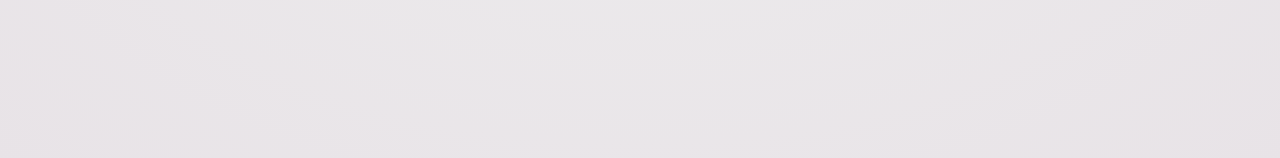
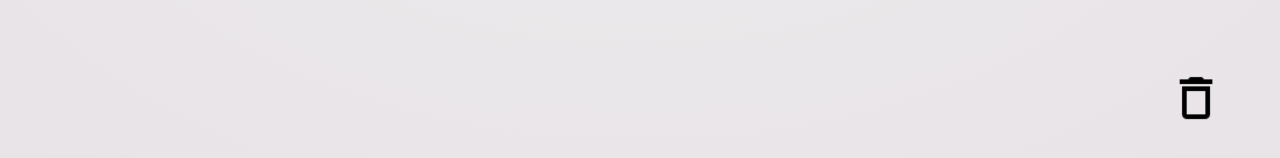
Before and after one commit to HakanKOCAK/UPayments-case-study, a React (Create React App) app: page /products/1 in a window 1280 px wide. Shown: the part 634-792 px from the top of the page. Built offline with nearby package versions, Linux system fonts and the light colour scheme.

Commit message:
Modal implementation completed

```diff
--- a/src/App.tsx
+++ b/src/App.tsx
@@ -1,12 +1,18 @@
 import React from 'react';
 import { Navigate, Outlet, Route, Routes } from 'react-router-dom';
+import Modal from './components/Modal';
 import Navbar from './components/Navbar';
 import Product from './pages/products/Product';
 import Products from './pages/products/Products';
+import { useAppSelector } from './store/hooks';
+import { isModalOpen } from './store/modal';
 
 function App() {
+  const isOpen = useAppSelector(isModalOpen);
+
   return (
-    <div className="flex flex-col min-h-screen bg-radial-gradient from-very-light-pink to-light-grey pt-8 px-4 md:px-10 lg:px-14 pb-2">
+    <div className="flex min-h-screen bg-radial-gradient from-very-light-pink to-light-grey pt-8 px-4 md:px-10 lg:px-14 pb-2 z-0">
+      <div className={`flex flex-col flex-grow ${isOpen ? 'blur-xs' : ''}`}>
         <Navbar />
         <Routes>
           <Route path="/" element={<Navigate replace to="/products" />} />
@@ -22,6 +28,8 @@ function App() {
           </Route>
         </Routes>
       </div>
+      <Modal />
+    </div>
   );
 }
 
--- /dev/null
+++ b/src/components/Modal.tsx
@@ -0,0 +1,58 @@
+import React from 'react'
+import { useAppDispatch, useAppSelector } from '../store/hooks';
+import { closeModal, isModalOpen, modalDetails } from '../store/modal';
+
+const Modal: React.FC = () => {
+  const dispatch = useAppDispatch();
+  const isOpen = useAppSelector(isModalOpen); //Check if modal is open
+  const details = useAppSelector(modalDetails); //Get modal details
+
+  //Check if modal is opened return null if closed
+  if (!isOpen) {
+    return null;
+  }
+
+  //Closes the modal
+  const handleClose = () => {
+    dispatch(closeModal());
+  }
+
+  // TODO --- a function will be triggered.
+  const handleConfirm = () => {
+    dispatch(details.onConfirm)
+    dispatch(closeModal());
+  }
+
+  return (
+    <div
+      className="flex z-50 fixed justify-center items-center w-full h-full left-0 top-0"
+      onClick={handleClose}
+    >
+      <div
+        className="flex flex-col justify-between rounded-md bg-black opacity-60 h-1/4 w-9/12 sm:w-7/12 md:w-1/2 lg:w-1/3 xl:w-1/4 p-3"
+        onClick={(e) => e.stopPropagation()} //Do not close modal if clicked inside
+      >
+        <header className="text-white text-lg font-semibold break-words">{details.title}</header>
+        <p className="text-white text-base font break-words">{details.text}</p>
+        <div className="flex flex-row justify-end w-full">
+          {details.isConfirmButtonActive && (
+            <button
+              className="bg-green-300 mr-3 w-24 h-7 rounded-md hover:scale-110 duration-75 hover:bg-green-500 text-black font-bold"
+              onClick={handleConfirm}
+            >
+              {details.confirmButtonText}
+            </button>
+          )}
+          <button
+            className="bg-red-300 w-24 h-7 rounded-md hover:scale-110 duration-75 hover:bg-red-500 font-bold text-black"
+            onClick={handleClose}
+          >
+            Close
+          </button>
+        </div>
+      </div>
+    </div>
+  );
+}
+
+export default Modal;
--- a/src/pages/products/Product.tsx
+++ b/src/pages/products/Product.tsx
@@ -1,5 +1,7 @@
 import React, { useEffect, useState } from 'react';
 import { useLocation } from 'react-router-dom'
+import { useAppDispatch, useAppSelector } from '../../store/hooks';
+import { isModalOpen, openModal } from '../../store/modal';
 
 type ProductProps = {
   id: string,
@@ -26,6 +28,8 @@ type State = {
 }
 
 const Product: React.FC = () => {
+  const isOpen = useAppSelector(isModalOpen);
+  const dispatch = useAppDispatch();
   const location = useLocation();
   const [productDetails, setProductDetails] = useState<ProductProps>({
     id: "string",
@@ -45,7 +49,6 @@ const Product: React.FC = () => {
     }
   }, [location]);
 
-  console.log(productDetails)
   return (
     <div className="flex flex-grow mt-10 flex-col items-center">
       <div className="flex flex-col flex-grow w-11/12 sm:w-8/12 items-center">
@@ -66,6 +69,19 @@ const Product: React.FC = () => {
           <header className="flex-wrap text-gray-700 text-xs md:text-base">{productDetails.description}</header>
         </div>
       </div>
+      <img
+        alt="add-product"
+        src="/delete.png"
+        //Check if modal is button and hide the delete button
+        className={`fixed bottom-10 w-14 right-0 md:right-14 delay-150 hover:scale-125 duration-300 hover:cursor-pointer z-30 ${isOpen ? 'hidden' : ''}`}
+        onClick={() => dispatch(openModal({ //Open the modal with given details
+          title: 'Delete Product',
+          text: `Are you sure want to delete ${productDetails.name}`,
+          isConfirmButtonActive: true,
+          confirmButtonText: 'Yes',
+          onConfirm: () => console.log('Will be deleted')
+        }))}
+      />
     </div>
   );
 }
--- a/src/store/index.tsx
+++ b/src/store/index.tsx
@@ -1,7 +1,9 @@
 import { configureStore, ThunkAction, Action } from '@reduxjs/toolkit';
+import modalReducer from './modal';
 
 export const store = configureStore({
   reducer: {
+    modal: modalReducer
   },
 });
 
--- /dev/null
+++ b/src/store/modal.tsx
@@ -0,0 +1,49 @@
+import { createSlice, PayloadAction } from '@reduxjs/toolkit';
+import { RootState } from './';
+
+export interface ModalState {
+  title: string,
+  text: string,
+  isConfirmButtonActive: boolean,
+  confirmButtonText: string,
+  onConfirm: () => any
+}
+
+const initialState = {
+  isOpen: false,
+  title: '',
+  text: '',
+  isConfirmButtonActive: false,
+  confirmButtonText: '',
+  onConfirm: () => null
+};
+
+export const modalSlice = createSlice({
+  name: 'modal',
+  initialState,
+  reducers: {
+    open: (state, action: PayloadAction<ModalState>) => {
+      state.isOpen = true;
+      state.title = action.payload.title;
+      state.text = action.payload.text;
+      state.isConfirmButtonActive = action.payload.isConfirmButtonActive;
+      state.confirmButtonText = action.payload.confirmButtonText;
+      state.onConfirm = action.payload.onConfirm;
+    },
+    close: (state) => {
+      state.isOpen = false;
+      state.title = '';
+      state.text = '';
+      state.isConfirmButtonActive = false;
+      state.confirmButtonText = '';
+      state.onConfirm = () => null;
+    }
+  }
+});
+
+export const isModalOpen = (state: RootState) => state.modal.isOpen;
+export const modalDetails = (state: RootState) => state.modal;
+
+export const { open: openModal, close: closeModal } = modalSlice.actions;
+
+export default modalSlice.reducer;
--- a/tailwind.config.js
+++ b/tailwind.config.js
@@ -16,6 +16,9 @@ module.exports = {
       },
       fontSize: {
         'xxs': '.50rem'
+      },
+      blur: {
+        'xs': '1px'
       }
     },
   },
```
Also changed, not shown: public/delete.png (added). Lines whose indentation alone changed are shown as unchanged.
